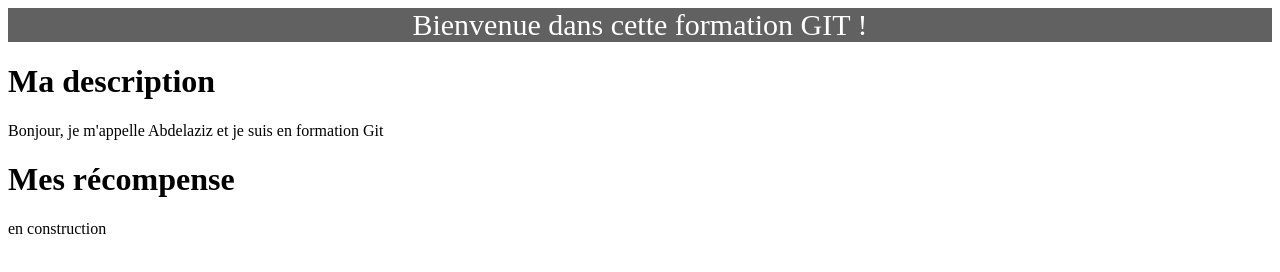
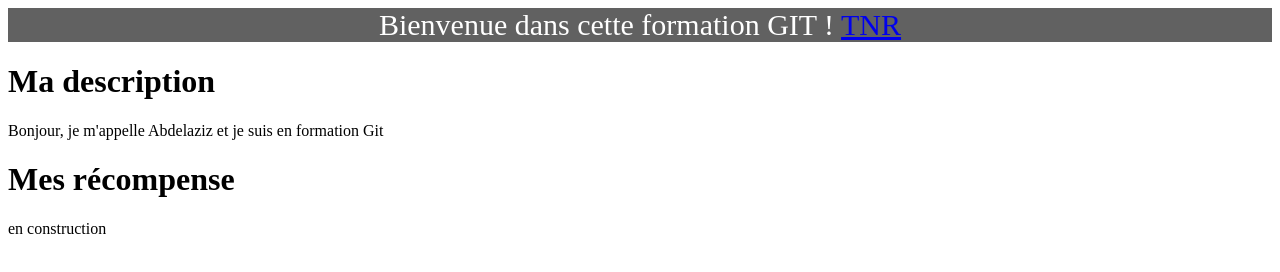
Before and after one commit to khadraa1/mon_site_web, a plain HTML site: page index.html in a window 1280 px wide. Drawn offline with Linux system fonts and the light colour scheme.

Commit message:
Update index.html

```diff
--- a/index.html
+++ b/index.html
@@ -15,6 +15,7 @@
 		<!-- TITRE -->
 		<div id="top-banner">
 			Bienvenue dans cette formation GIT !
+			<a href="https://khadraa1.github.io/python_behave/28/">TNR</a>
 		</div>
 
 		<div>
```
